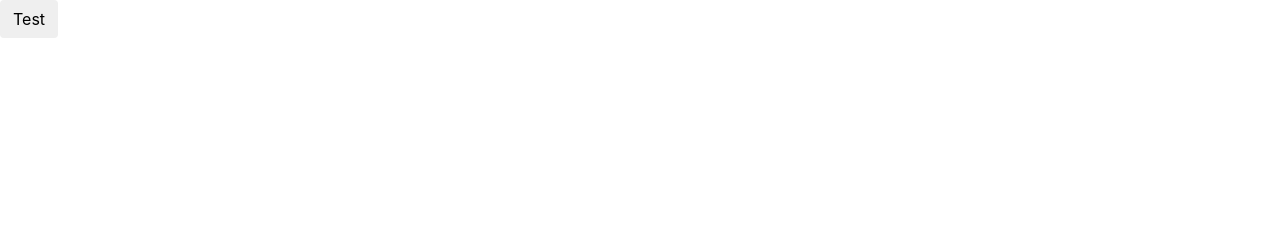
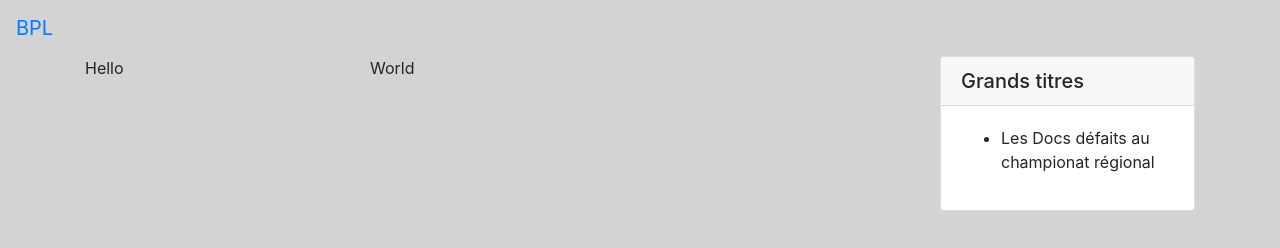
Before and after one commit to brunchproleague/bplweb, a website built with webpack: page index.html in a window 1280 px wide. Built offline with nearby package versions, Linux system fonts and the light colour scheme.

Commit message:
Some progress on site

```diff
--- a/index.html
+++ b/index.html
@@ -4,8 +4,31 @@
     <meta charset="UTF-8">
     <title>Brunch Pro League</title>
 </head>
-<body>
-<button class="btn">Test</button>
+<body class="bpl">
+<nav class="navbar">
+    <a class="navbar-brand" href="/">BPL</a>
+</nav>
+<div class="container">
+
+    <div class="row">
+        <div class="col-md-3">
+            Hello
+        </div>
+        <div class="col-md-6">
+            World
+        </div>
+        <div class="col-md-3">
+            <div class="card">
+                <h5 class="card-header">Grands titres</h5>
+                <div class="card-body">
+                    <ul>
+                        <li>Les Docs défaits au championat régional</li>
+                    </ul>
+                </div>
+            </div>
+        </div>
+    </div>
+</div>
 
 <script src="public/dist/js/app.js"></script>
 </body>
--- a/public/sass/site.scss
+++ b/public/sass/site.scss
@@ -1,3 +1,3 @@
-body{
-  color: cyan;
+body.bpl{
+  background-color: lightgray;
 }
```
